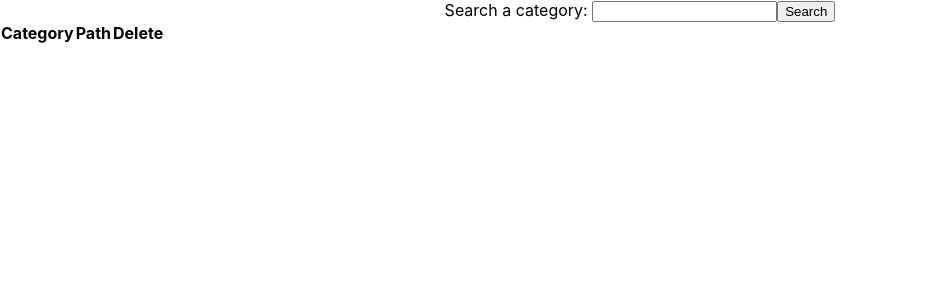
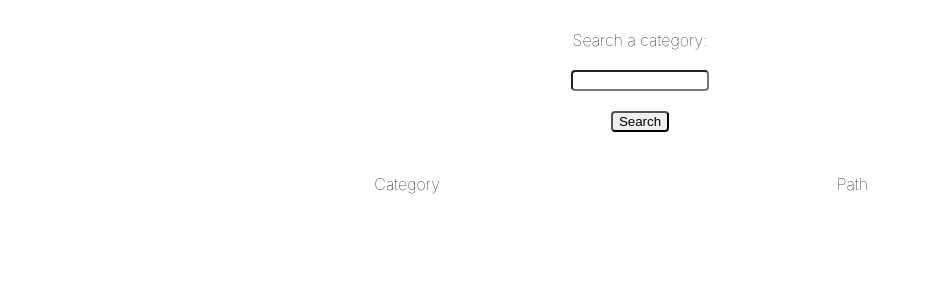
Before and after one commit to centralapp/interview-js, a React (Create React App) app: page / in a window 1280 px wide. Shown: the top 300 px of the page, without its empty margins (0-929 px from the left). Built offline with nearby package versions, Linux system fonts and the light colour scheme.

Commit message:
style grey light

```diff
--- a/src/Components/SelectCategories/index.css
+++ b/src/Components/SelectCategories/index.css
@@ -1,7 +1,45 @@
+form{
+    margin: 30px;
+}
+
+input{
+    border-radius: 4px;
+    margin: 20px auto;
+    display: block;
+}
+
+label{
+    display: block;
+    font-weight: lighter;
+}
+
+.categories{
+    width: 130px;
+}
+
+.categories-item{
+    width: 130px;
+    overflow: hidden;
+}
+
+table{
+    margin: 0 auto;
+    width: 80%;
+}
+
+th{
+    font-weight: lighter;
+    padding: 10px;
+}
+
+td{
+    font-weight: lighter;
+    padding: 10px;
+}
+
 .valid::after{
     content: '✓';
     padding-left: 5px;
-    position: absolute;
 }
 
 .invalid::after{
@@ -9,5 +47,4 @@
     font-size: 10px;
     color: red;
     padding-left: 5px;
-    position: absolute;
 }
--- a/src/Components/SelectCategories/index.js
+++ b/src/Components/SelectCategories/index.js
@@ -27,9 +27,9 @@ class Categories extends React.Component{
     }
 
     eventHandler = (event) => {
-        this.setState({formInput: event.target.value})
+        this.setState({formInput: event.target.value.toLowerCase()})
     };
-
+    //input search avoid wrong category
     categoryExist = () => {
         const { formInput, categories } = this.state;
         let bool;
@@ -43,7 +43,7 @@ class Categories extends React.Component{
         console.log('exist' + bool)
         return bool
     }
-
+    //input search avoid category resubmission
     categoryNotSelected = () => {
         const { formInput, selectedCategories } = this.state;
         let bool;
@@ -61,13 +61,16 @@ class Categories extends React.Component{
     handleSubmit = (event) => {
         event.preventDefault()
         const { formInput, selectedCategories, categories, inputValidity } = this.state;
+        //input validation + fetch
         if (this.categoryExist() && (this.categoryNotSelected() || selectedCategories.length == 0)){
             fetch(`https://api.centralapp.com/api/v1/categories/like?search=${formInput}`)
             .then(response => response.json())
             .then(data => {
                 this.setState({ fetchData: data })
             });
+            //remove category from search
             const category = categories.filter(elem => elem.name == formInput)
+            //add category to the list + validation message
             selectedCategories.push(category[0]);
             const newArr = categories.filter((elem, index) => elem.name !== formInput )
             this.setState({
@@ -81,10 +84,11 @@ class Categories extends React.Component{
             })
         }
     }
-
+    //delete category from list
     handleDelete = (category) => {
         const { selectedCategories, categories } = this.state;
         const newArr = selectedCategories.filter((elem, index) => elem.name !== category.name);
+        // adding category back to search input datalist
         this.setState({ selectedCategories: newArr})
         categories.push(category)
     }
@@ -105,25 +109,25 @@ class Categories extends React.Component{
             <React.Fragment>
                 <form onSubmit={this.handleSubmit}>
                     <label for="category-search">Search a category: </label>
-                    <input list="categories" name="categories" value={formInput} onChange={this.eventHandler} autoComplete="off"/>
+                    <input list="categories" className="categories" value={formInput} onChange={this.eventHandler} autoComplete="off"/>
                     {formInput.length > 2 &&
-                    <datalist id="categories">
+                    <datalist id="categories" className="categories-item">
                         {list}
                     </datalist>
                     }
-                <input type="submit" value="Search" />
+                <input type="submit" className="submit" value="Search" />
                 { inputValidity.length > 0 &&
                 <span className={inputValidity}></span>
                 }
                 </form>
-                <tr>
-                    <th>Category</th>
-                    <th>Path</th>
-                    <th>Delete</th>
-                </tr>
-                <tbody>
+                <table>
+                    <tr>
+                        <th>Category</th>
+                        <th>Path</th>
+                        <th></th>
+                    </tr>
                     {selected}
-                </tbody>
+                </table>
             </React.Fragment>
         )
     }
```
